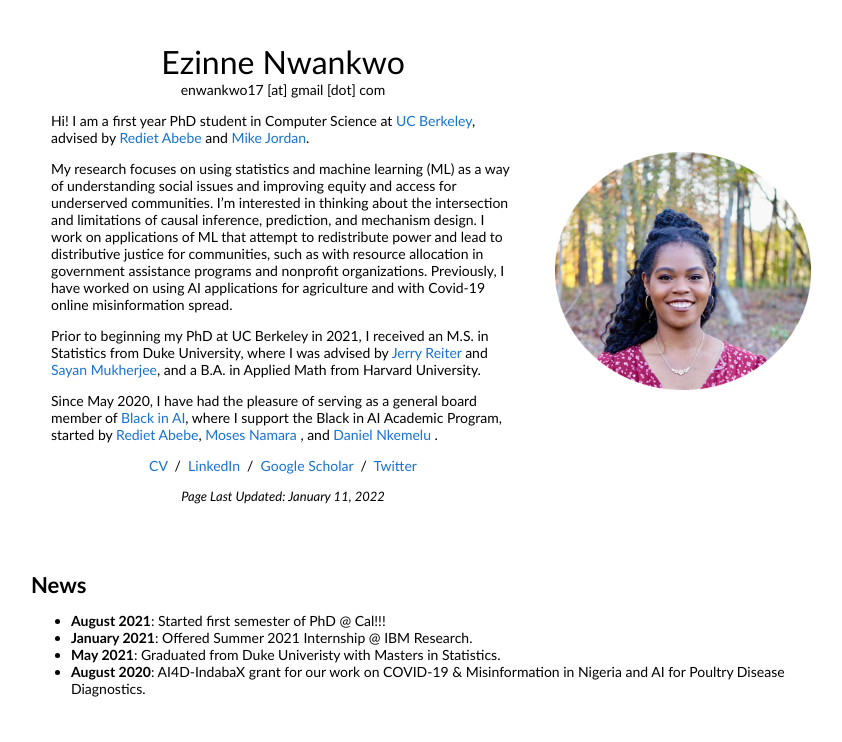
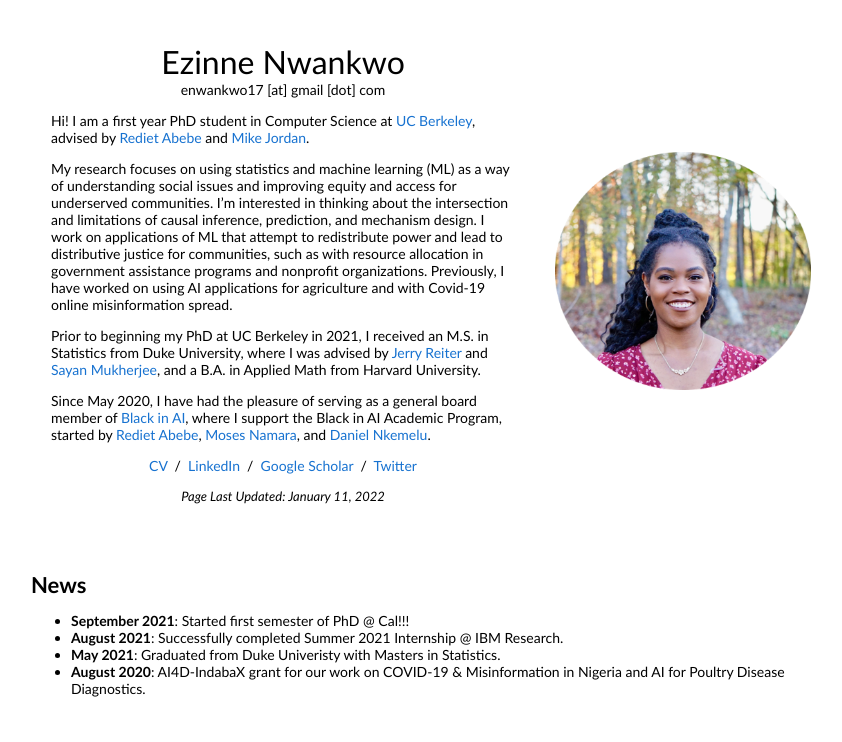
Before and after one commit to ezinne359/ezinne359.github.io, a plain HTML site: page index.html in a window 1280 px wide. Shown: the top 742 px of the page, without its empty margins (209-1051 px from the left). Drawn offline with Linux system fonts and the light colour scheme.

Commit message:
Fixed typos

```diff
--- a/index.html
+++ b/index.html
@@ -43,7 +43,7 @@
               </p>
 
               <p>
-                Since May 2020, I have had the pleasure of serving as a general board member of <a href="https://blackinai.github.io/#/" target="_blank">Black in AI</a>,  where I support the Black in AI Academic Program, started by <a href="https://www.redietabebe.com" target="_blank">Rediet Abebe</a>, <a href="https://mosesn.people.clemson.edu/" target="_blank">Moses Namara</a> , and <a href="https://www.nkemelu.com" target="_blank">Daniel Nkemelu</a> .
+                Since May 2020, I have had the pleasure of serving as a general board member of <a href="https://blackinai.github.io/#/" target="_blank">Black in AI</a>,  where I support the Black in AI Academic Program, started by <a href="https://www.redietabebe.com" target="_blank">Rediet Abebe</a>, <a href="https://mosesn.people.clemson.edu/" target="_blank">Moses Namara</a>, and <a href="https://www.nkemelu.com" target="_blank">Daniel Nkemelu</a>.
 
               <p style="text-align:center">
                 <!-- <a href="mailto:ezinne_nwankwo@berkeley.edu">Email</a> &nbsp/&nbsp -->
@@ -65,8 +65,8 @@
       <heading><b>News</b></heading>
         <p>
           <ul>
-            <li><b>August 2021</b>: Started first semester of PhD @ Cal!!!
-            <li><b>January 2021</b>: Offered Summer 2021 Internship @ IBM Research.
+            <li><b>September 2021</b>: Started first semester of PhD @ Cal!!!
+            <li><b>August 2021</b>: Successfully completed Summer 2021 Internship @ IBM Research.
               <li><b>May 2021</b>: Graduated from Duke Univeristy with Masters in Statistics. </li>
             <li><b>August 2020</b>: AI4D-IndabaX grant for our work on COVID-19 & Misinformation in Nigeria and AI for Poultry Disease Diagnostics.
           </ul>
```
